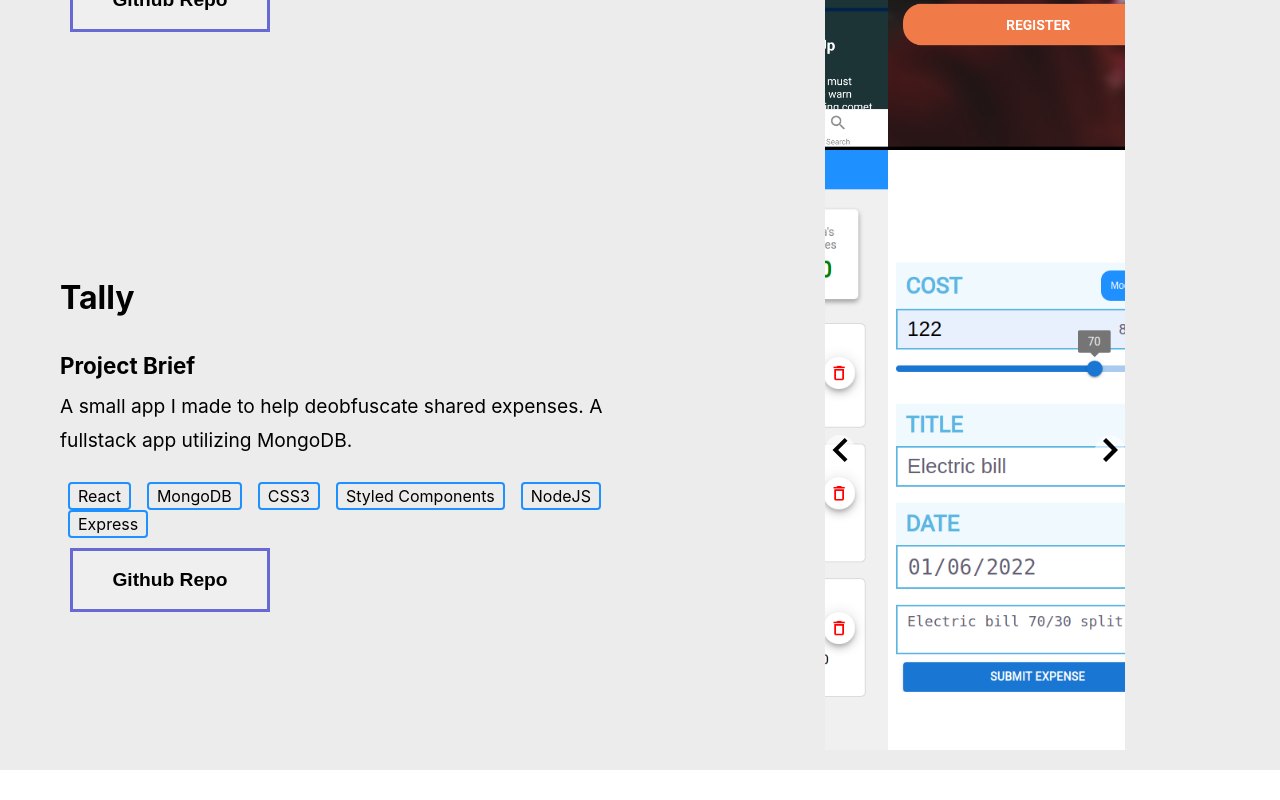
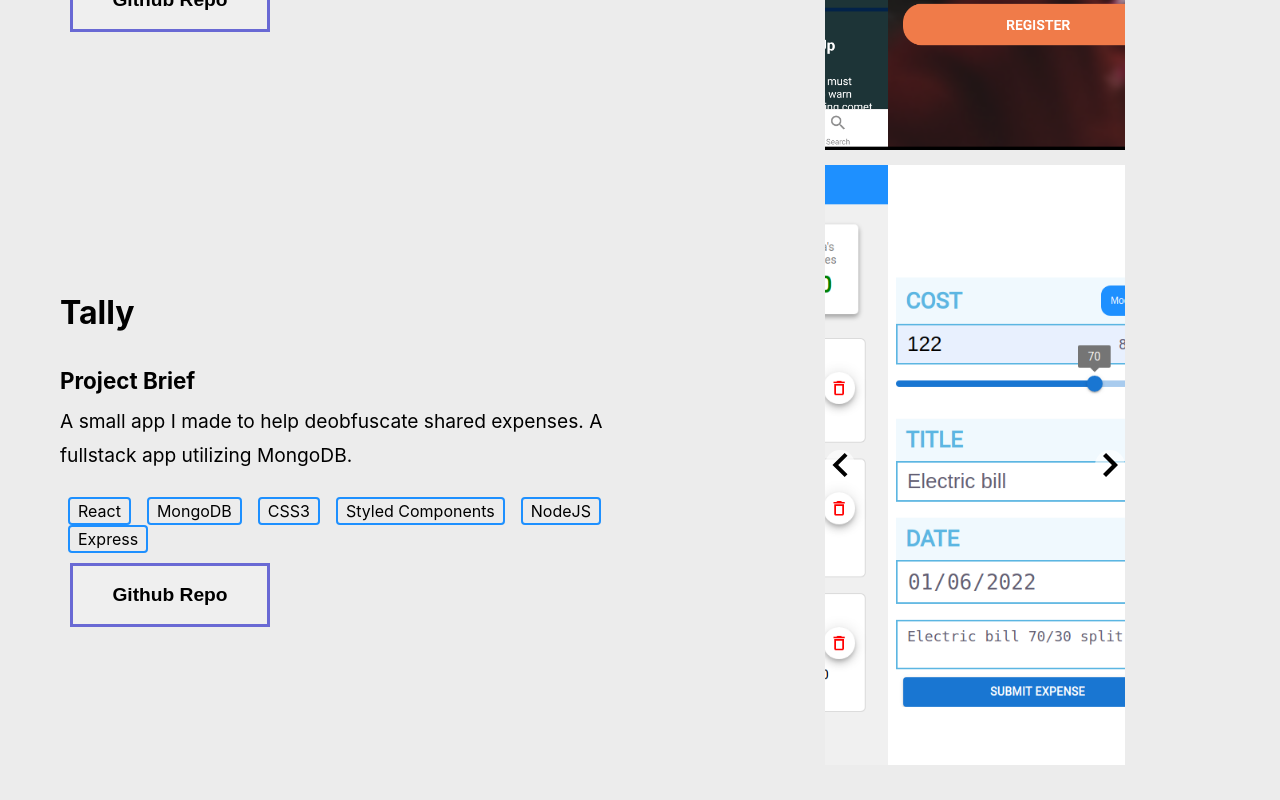
Before and after one commit to MGS1993/Portfolio, a React (Create React App) app: page / in a window 1280 px wide. Shown: the part 1486-2286 px from the top of the page. Before the commit the page ends 2256 px from the top, so only its background shows below. Built offline with nearby package versions, Linux system fonts and the light colour scheme.

Commit message:
margin adjustments to project listing

```diff
--- a/src/components/styles/Projects.styled.js
+++ b/src/components/styles/Projects.styled.js
@@ -9,6 +9,7 @@ export const ProjectContainer = styled.section`
 
 export const ProjectListing = styled.div`
   display: flex;
+  margin-bottom: 15px;
 
   @media (max-width: ${({ theme }) => theme.mobile}) {
     flex-direction: column;
```
